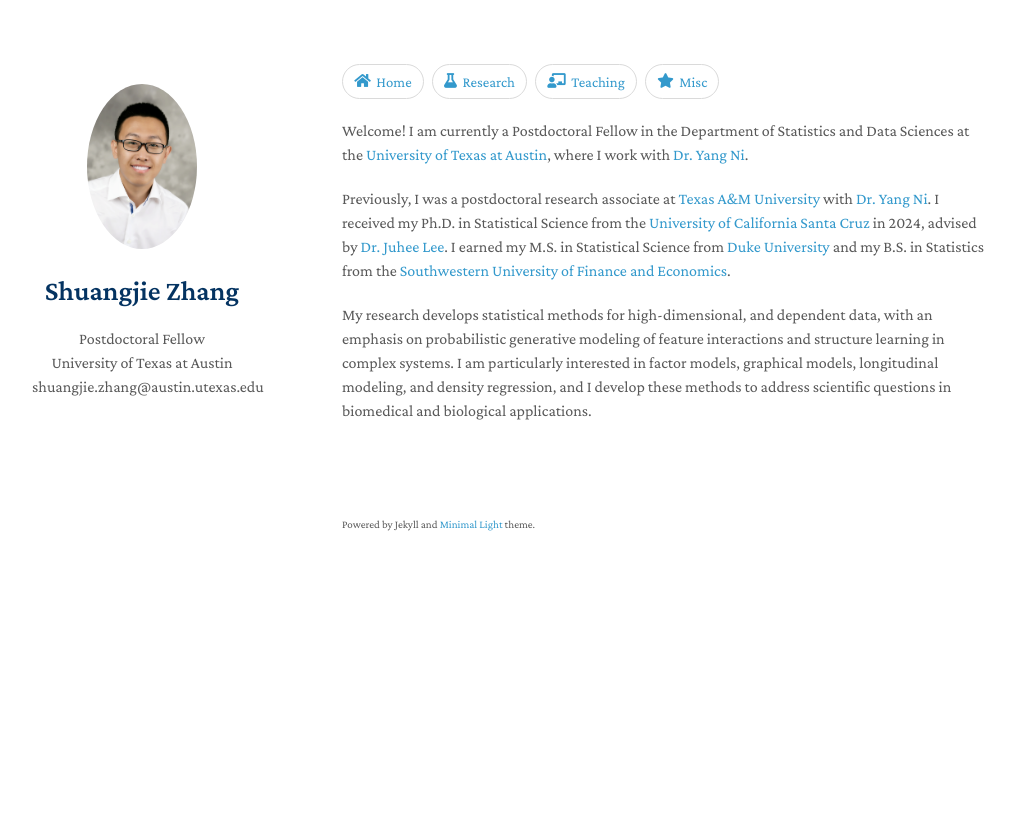
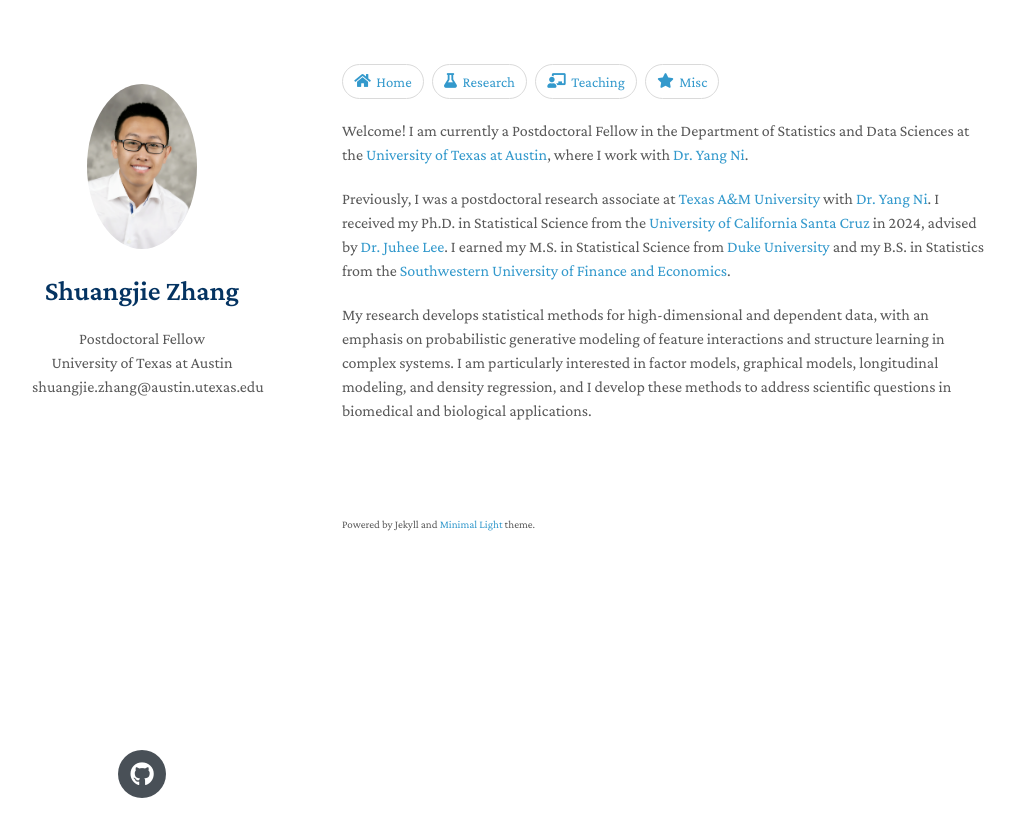
Before and after one commit to shuang-jie/shuang-jie.github.io, a Jekyll site: the page built from index.md, in a window 1280 px wide. Shown: the top 837 px of the page, without its empty margins (128-1143 px from the left). Built offline with Jekyll 4.4.1, drawn with Linux system fonts in a browser that asks for light colours; nearby versions of some CDN libraries; a style sheet for code colours, icons or effects is not loaded; part of the change alters nothing that is shown.

Commit message:
Fix SEO metadata, GA4 tracking, and add GitHub link
- Remove canonical URL pointing at the upstream theme demo, which
  declared every page a duplicate of minimal-light.yyliu.net
- Replace theme boilerplate meta description with actual site content
- Add site url
- Swap dead analytics.js snippet for gtag.js; the configured GA4
  measurement ID was never supported by the legacy library
- Add github_link so the footer social icons render
- Delete empty CNAME (no custom domain on a user page)
- Fix stray comma in index.md

```diff
--- a/_config.yml
+++ b/_config.yml
@@ -8,9 +8,12 @@ avatar: ./assets/img/Shuangjie-Zhang.jpg
 google_analytics: G-BFJ64HGEP2
 favicon: ./assets/img/1.jpeg
 favicon_dark: ./assets/img/1.jpeg
-description: The Minimal Light is a simple and elegant jekyll theme for academic personal homepage.
-canonical: https://minimal-light.yyliu.net/
+description: Shuangjie Zhang is a Postdoctoral Fellow in Statistics and Data Sciences at UT Austin, developing Bayesian methods for high-dimensional and dependent data, including factor models, graphical models, and density regression.
+url: https://shuang-jie.github.io
 remote_theme: yaoyao-liu/minimal-light
+github_link: https://github.com/shuang-jie
+# google_scholar: https://scholar.google.com/citations?user=YOUR_ID
+# linkedin: https://www.linkedin.com/in/YOUR_HANDLE
 nav_items:
   - title: Home
     url: /
--- a/_layouts/homepage.html
+++ b/_layouts/homepage.html
@@ -99,13 +99,12 @@
     </div>
     <script src="{{ "/assets/js/scale.fix.js" | relative_url }}"></script>
     {% if site.google_analytics %}
+    <script async src="https://www.googletagmanager.com/gtag/js?id={{ site.google_analytics }}"></script>
     <script>
-      (function(i,s,o,g,r,a,m){i['GoogleAnalyticsObject']=r;i[r]=i[r]||function(){
-      (i[r].q=i[r].q||[]).push(arguments)},i[r].l=1*new Date();a=s.createElement(o),
-      m=s.getElementsByTagName(o)[0];a.async=1;a.src=g;m.parentNode.insertBefore(a,m)
-      })(window,document,'script','https://www.google-analytics.com/analytics.js','ga');
-      ga('create', '{{ site.google_analytics }}', 'auto');
-      ga('send', 'pageview');
+      window.dataLayer = window.dataLayer || [];
+      function gtag(){dataLayer.push(arguments);}
+      gtag('js', new Date());
+      gtag('config', '{{ site.google_analytics }}');
     </script>
     {% endif %}
   </body>
--- a/index.md
+++ b/index.md
@@ -6,6 +6,6 @@ Welcome! I am currently a Postdoctoral Fellow in the Department of Statistics an
 
 Previously, I was a postdoctoral research associate at [Texas A&M University](https://stat.tamu.edu/) with [Dr. Yang Ni](https://sites.google.com/view/yangnistat). I received my Ph.D. in Statistical Science from the [University of California Santa Cruz](https://engineering.ucsc.edu/departments/statistics/) in 2024, advised by [Dr. Juhee Lee](https://sites.google.com/ucsc.edu/juheelee/home). I earned my M.S. in Statistical Science from [Duke University](https://stat.duke.edu/) and my B.S. in Statistics from the [Southwestern University of Finance and Economics](https://stat.swufe.edu.cn/ENGLISH/About.htm).
 
-My research develops statistical methods for high-dimensional, and dependent data, with an emphasis on probabilistic generative modeling of feature interactions and structure learning in complex systems. I am particularly interested in factor models, graphical models, longitudinal modeling, and density regression, and I develop these methods to address scientific questions in biomedical and biological applications.
+My research develops statistical methods for high-dimensional and dependent data, with an emphasis on probabilistic generative modeling of feature interactions and structure learning in complex systems. I am particularly interested in factor models, graphical models, longitudinal modeling, and density regression, and I develop these methods to address scientific questions in biomedical and biological applications.
 
 <br>
```
Also changed, not shown: CNAME (deleted).
